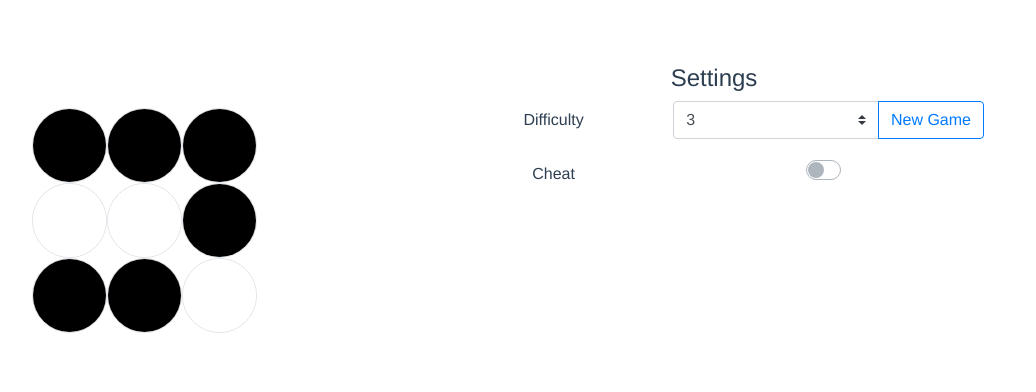
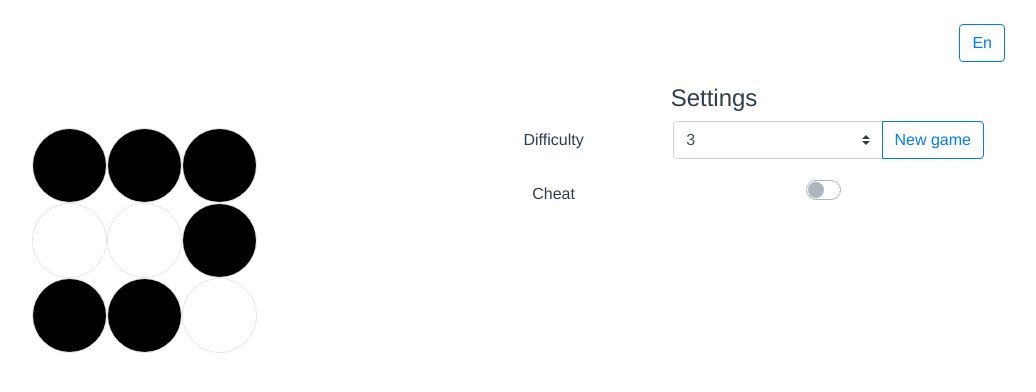
Before and after one commit to StorkKershaw/lights-out, a Vue app: page / in a window 1280 px wide. Shown: the top 392 px of the page, without its empty margins (211-1247 px from the left). Built offline with nearby package versions, Linux system fonts and the light colour scheme.

Commit message:
feat: localized and edited font configuration

```diff
--- a/src/App.vue
+++ b/src/App.vue
@@ -1,5 +1,6 @@
 <template>
   <div id="app">
+    <locale-button />
     <b-container>
       <b-row>
         <game-cells />
@@ -12,11 +13,13 @@
 <script>
 import {defineComponent, provide} from '@vue/composition-api';
 import gameStore from './stores/game';
-import {gameKey} from './stores/keys';
+import i18nStore from './stores/i18n';
+import {gameKey, i18nKey} from './stores/keys';
 
 import {BContainer, BRow} from 'bootstrap-vue';
 import GameCells from './components/GameCells';
 import GameSettings from './components/GameSettings';
+import LocaleButton from './components/LocaleButton';
 
 export default defineComponent({
   components: {
@@ -24,20 +27,23 @@ export default defineComponent({
     BRow,
     GameCells,
     GameSettings,
+    LocaleButton,
   },
   setup() {
     provide(gameKey, gameStore());
+    provide(i18nKey, i18nStore());
   },
 });
 </script>
 
 <style>
 #app {
-  font-family: Avenir, Helvetica, Arial, sans-serif;
+  font-family: Avenir, Helvetica, "Yu Gothic Medium", "游ゴシック Medium",
+    YuGothic, "游ゴシック体", "ヒラギノ角ゴ Pro W3", sans-serif;
   -webkit-font-smoothing: antialiased;
   -moz-osx-font-smoothing: grayscale;
   text-align: center;
   color: #2c3e50;
-  margin-top: 60px;
+  margin-top: 80px;
 }
 </style>
--- a/src/components/GameSettings.vue
+++ b/src/components/GameSettings.vue
@@ -1,7 +1,7 @@
 <template>
   <b-col md="6" class="mt-5 mt-md-1">
-    <h4>Settings</h4>
-    <b-form-group label-cols="5" label="Difficulty">
+    <h4>{{ i18n("settings") }}</h4>
+    <b-form-group label-cols="5" :label="i18n('difficulty')">
       <b-input-group>
         <template #append>
           <b-button
@@ -9,13 +9,13 @@
             variant="outline-primary"
             @click="initialize(form.difficulty)"
           >
-            New Game
+            {{ i18n("newGame") }}
           </b-button>
         </template>
         <b-form-select v-model="form.difficulty" :options="form.difficulties" />
       </b-input-group>
     </b-form-group>
-    <b-form-group label-cols="5" label="Cheat">
+    <b-form-group label-cols="5" :label="i18n('cheat')">
       <b-form-checkbox
         v-model="game.cheatEnabled"
         :disabled="form.toggleCheatDisabled"
@@ -25,7 +25,7 @@
       />
     </b-form-group>
     <template v-if="game.cheatEnabled">
-      <b-form-group label-cols="5" label="Solution">
+      <b-form-group label-cols="5" :label="i18n('solution')">
         <b-form-checkbox
           v-model="game.showSolution"
           :disabled="form.toggleSolutionDisabled"
@@ -33,19 +33,19 @@
           size="lg"
         />
       </b-form-group>
-      <b-form-group label-cols="5" label="Solution kind">
-        {{ game.solutionKind }}
+      <b-form-group label-cols="5" :label="i18n('solutionKind')">
+        {{ i18n(game.solutionKind) }}
       </b-form-group>
-      <b-form-group label-cols="5" label="Refine solution">
+      <b-form-group label-cols="5" :label="i18n('refineSolution')">
         <b-button
           :disabled="form.refineSolutionDisabled"
           variant="outline-primary"
           @click="updateSolution"
         >
-          Execute
+          {{ i18n("execute") }}
         </b-button>
       </b-form-group>
-      <b-form-group label-cols="5" label="Edit cells">
+      <b-form-group label-cols="5" :label="i18n('editCells')">
         <b-form-checkbox
           v-model="game.cellEditing"
           :disabled="form.toggleEditDisabled"
@@ -54,13 +54,13 @@
           @change="handleEditChange"
         />
       </b-form-group>
-      <b-form-group label-cols="5" label="Auto solve">
+      <b-form-group label-cols="5" :label="i18n('autoSolve')">
         <b-button
           :disabled="form.autoSolveDisabled"
           variant="outline-primary"
           @click="autoSolve"
         >
-          Execute
+          {{ i18n("execute") }}
         </b-button>
       </b-form-group>
     </template>
@@ -75,7 +75,7 @@ import {
   reactive,
 } from '@vue/composition-api';
 import {range} from '../libs/range';
-import {gameKey} from '../stores/keys';
+import {gameKey, i18nKey} from '../stores/keys';
 
 import {
   BButton,
@@ -105,6 +105,8 @@ export default defineComponent({
       autoSolve,
     } = inject(gameKey);
 
+    const i18n = inject(i18nKey).submitScene('settings');
+
     const form = reactive({
       difficulty: game.size,
       difficulties: Array.from(range(3, 21)),
@@ -128,6 +130,7 @@ export default defineComponent({
 
     return {
       form,
+      i18n,
       game,
       initialize,
       updateSolution,
--- /dev/null
+++ b/src/components/LocaleButton.vue
@@ -0,0 +1,54 @@
+<template>
+  <b-button
+    variant="outline-primary"
+    :style="button.style"
+    @click="handleClick"
+  >
+    {{ button.face }}
+  </b-button>
+</template>
+
+<script>
+import {
+  computed,
+  defineComponent,
+  inject,
+  reactive,
+} from '@vue/composition-api';
+import {i18nKey} from '../stores/keys';
+
+import {BButton} from 'bootstrap-vue';
+
+export default defineComponent({
+  components: {
+    BButton,
+  },
+  setup() {
+    const {config, setLocale} = inject(i18nKey);
+    setLocale(navigator.language.slice(0, 2).toLowerCase());
+
+    const button = reactive({
+      face: computed(() => {
+        const [first, ...rest] = config.locale;
+        return first.toUpperCase() + rest.join();
+      }),
+      style: {
+        top: '3%',
+        right: '5%',
+        position: 'fixed',
+        zIndex: 1000,
+      },
+    });
+
+    const handleClick = () => {
+      const locale = config.locale === 'en' ? 'ja' : 'en';
+      setLocale(locale);
+    };
+
+    return {
+      button,
+      handleClick,
+    };
+  },
+});
+</script>
--- /dev/null
+++ b/src/stores/i18n.js
@@ -0,0 +1,68 @@
+/* eslint-disable require-jsdoc */
+
+import {reactive} from '@vue/composition-api';
+
+const _dictionaries = {
+  'en': {
+    'settings': {
+      'settings': 'Settings',
+      'difficulty': 'Difficulty',
+      'newGame': 'New game',
+      'cheat': 'Cheat',
+      'solution': 'Solution',
+      'solutionKind': 'Solution kind',
+      'none': 'None',
+      'unique': 'Unique',
+      'multiple': 'Multiple',
+      'refineSolution': 'Refine solution',
+      'execute': 'Execute',
+      'editCells': 'Edit cells',
+      'autoSolve': 'Auto solve',
+    },
+  },
+  'ja': {
+    'settings': {
+      'settings': '設定',
+      'difficulty': '難易度',
+      'newGame': '開始',
+      'cheat': 'チート',
+      'solution': '解法表示',
+      'solutionKind': '解の種類',
+      'none': '不能',
+      'unique': '一意',
+      'multiple': '複数',
+      'refineSolution': '解の再計算',
+      'execute': '実行',
+      'editCells': '盤の編集',
+      'autoSolve': '自動解答',
+    },
+  },
+};
+
+
+const e = Object.entries;
+const dictionaries = new Map(
+    e(_dictionaries).map(([langKey, langVal]) => [
+      langKey,
+      new Map(e(langVal).map(([sceneKey, sceneVal]) => [
+        sceneKey,
+        new Map(e(sceneVal)),
+      ])),
+    ]),
+);
+
+export default function i18nStore() {
+  const config = reactive({
+    locale: 'en',
+  });
+
+  const setLocale = (locale) => {
+    config.locale = dictionaries.has(locale) ? locale : 'en';
+  };
+
+  const submitScene = (scene) => {
+    return (key) => dictionaries.get(config.locale).get(scene).get(key) || key;
+  };
+
+  return {config, setLocale, submitScene};
+}
--- a/src/stores/keys.js
+++ b/src/stores/keys.js
@@ -1 +1,2 @@
 export const gameKey = Symbol('gameKey');
+export const i18nKey = Symbol('i18nKey');
```
